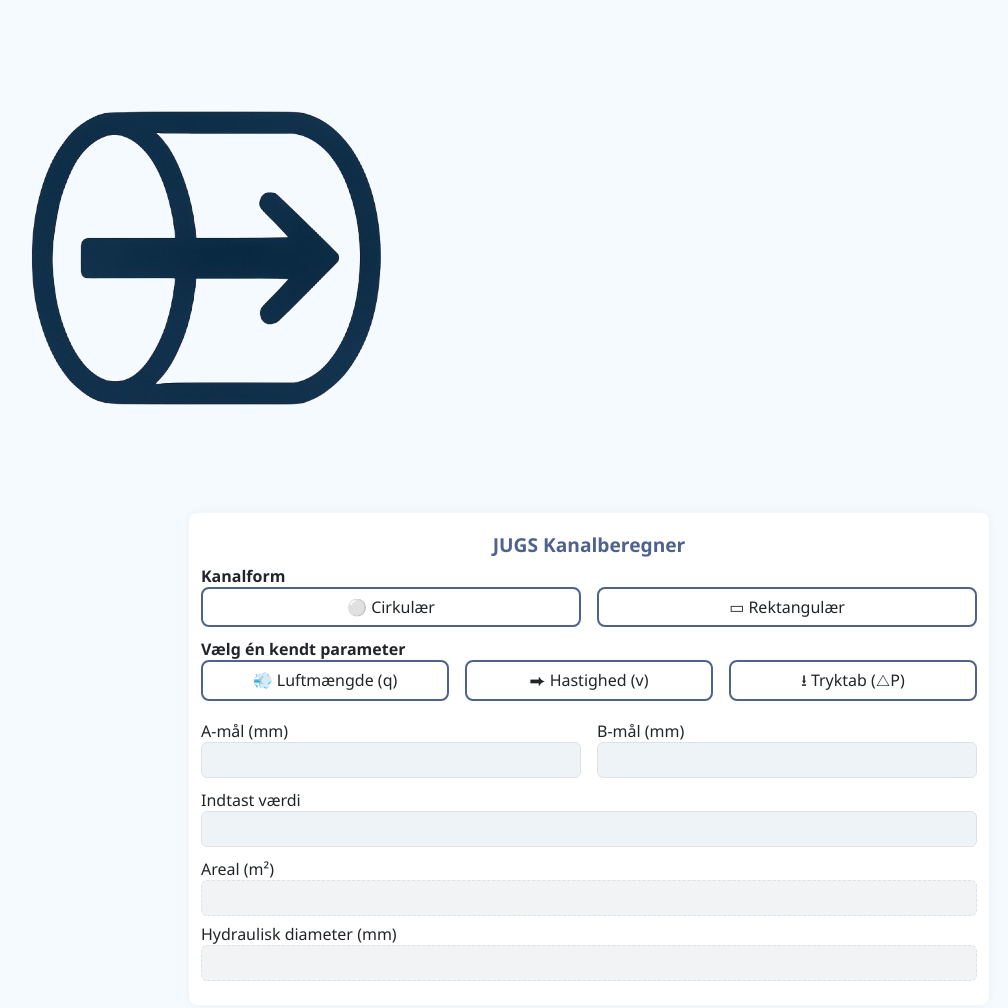
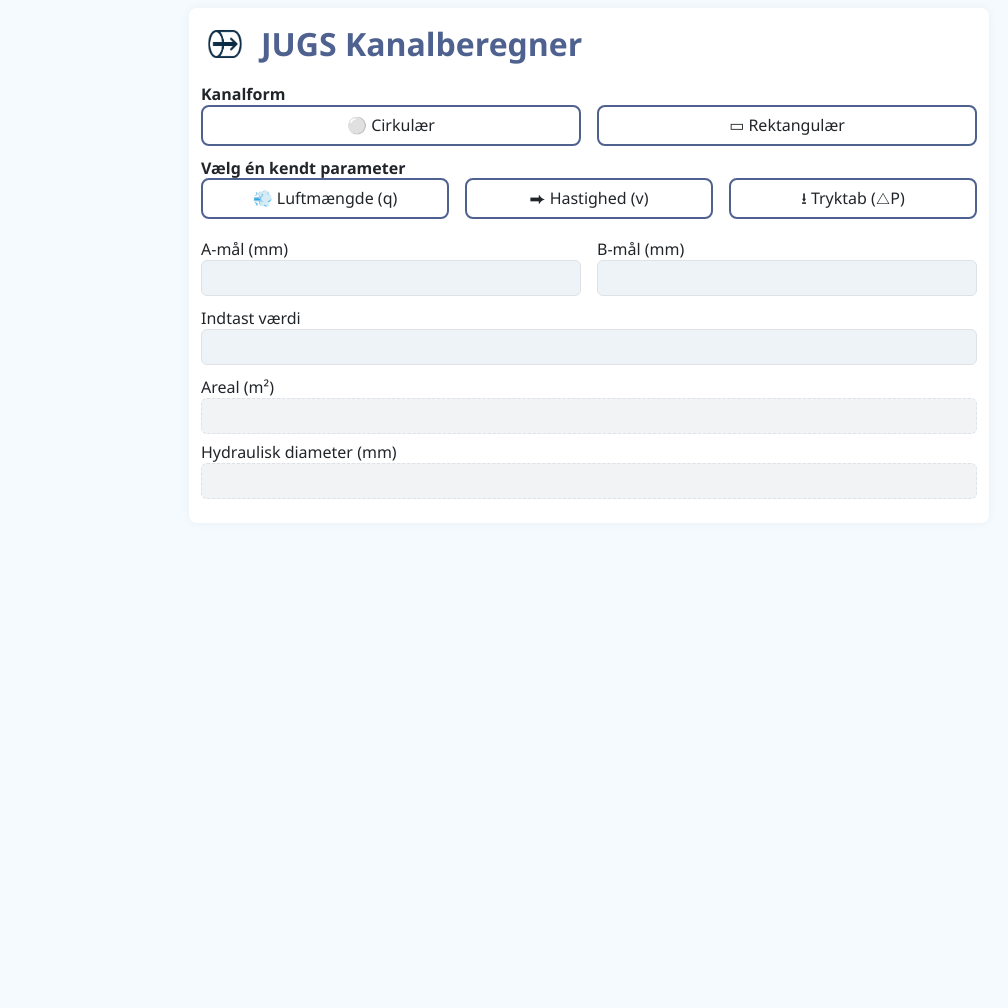
Before and after one commit to JuliusSaadbye/Kanalberegner, a plain HTML site: page index.html in a window 1280 px wide. Shown: the whole page, without its empty margins (51-1059 px from the left). After the commit the page ends 800 px from the top, so only its background shows below. Drawn offline with Linux system fonts and the light colour scheme.

Commit message:
index.html

```diff
--- a/index.html
+++ b/index.html
@@ -2,9 +2,9 @@
 <html lang="da">
 <head>
   <meta charset="UTF-8">
-  <link rel="icon" type="image/png" href="favicon.png">
   <meta name="viewport" content="width=device-width, initial-scale=1.0">
   <title>Kanalberegner</title>
+  <link rel="icon" type="image/png" href="favicon.png">
   <style>
     :root {
       --primary: #4e618f;
@@ -31,20 +31,21 @@
         border-radius: 8px;
         padding: 0.75rem;
         box-shadow: 0 0 10px rgba(0,0,0,0.05);
-    .logo {
-      width: 64px;
+    }
+    .header {
+      display: flex;
+      align-items: center;
+      gap: 0.75rem;
+      margin-bottom: 1rem;
+    }
+    .header img {
+      width: 48px;
       height: auto;
-      position: absolute;
-      top: 1rem;
-      left: 1rem;
-    }
-
     }
     h1 {
-        text-align: center;
         color: var(--primary);
-        font-size: 1.2rem;
-        margin: 0.5rem 0;
+        font-size: 2rem;
+        margin: 0;
     }
     .section {
       margin-bottom: 0.75rem;
@@ -102,9 +103,11 @@
   </style>
 </head>
 <body>
-  <img src="Logo-500x500.png" alt="Logo" class="logo">
   <div class="container">
-    <h1>JUGS Kanalberegner</h1>
+    <div class="header">
+      <img src="Logo-500x500.png" alt="Logo">
+      <h1>JUGS Kanalberegner</h1>
+    </div>
 
     <div class="section">
       <strong>Kanalform</strong>
@@ -158,7 +161,7 @@
     <div class="section">
       <div class="result-block" id="result-q" style="display:none;">💨 Luftmængde: <span id="q-out"></span> m³/h</div>
       <div class="result-block" id="result-v" style="display:none;">⮕ Hastighed: <span id="v-out"></span> m/s</div>
-      <div class="result-block" id="result-dp" style="display:none;">↓ Tryktab: <span id="dp-out"></span> Pa/m</div>
+      <div class="result-block" id="result-dp" style="display:none;">⭳ Tryktab: <span id="dp-out"></span> Pa/m</div>
     </div>
   </div>
 
```
